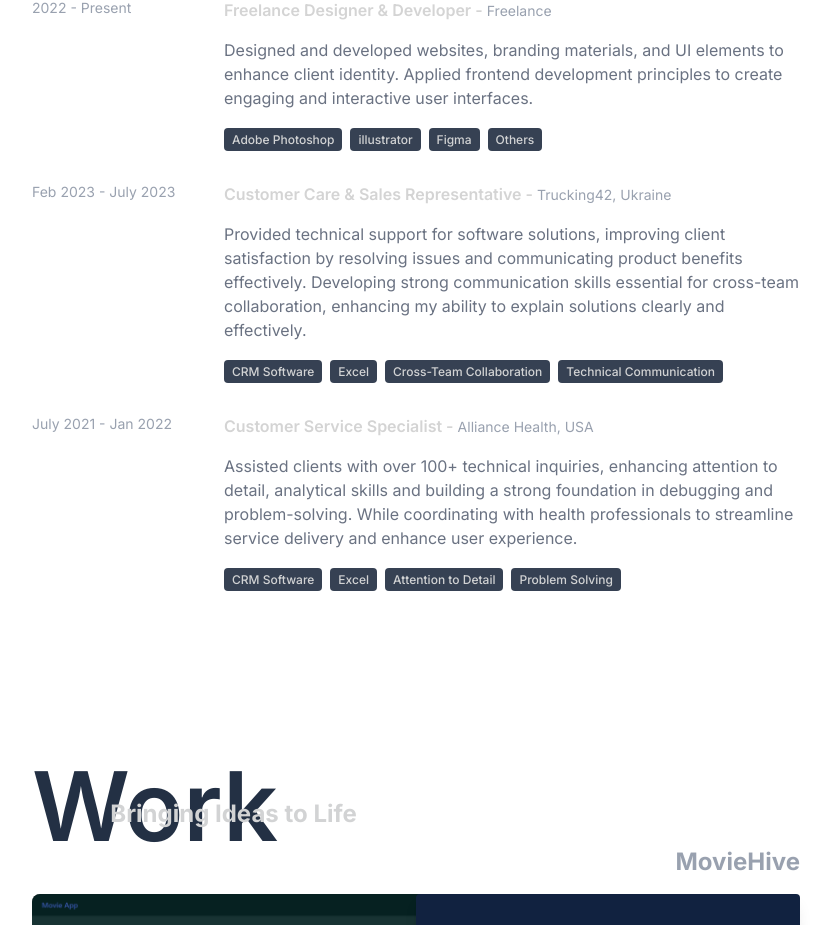
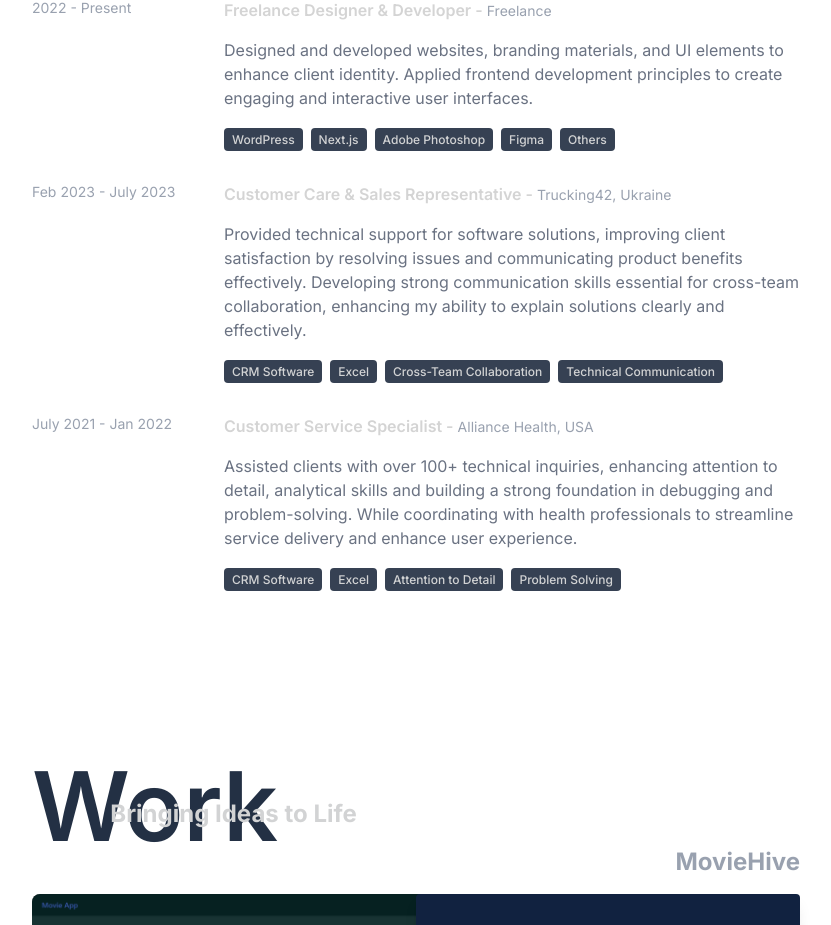
Before and after one commit to Gamson3/My-Portfolio-v2, a React (Vite) app: page / in a window 1280 px wide. Shown: the part 2072-2997 px from the top of the page, without its empty margins (224-1055 px from the left). Built offline with nearby package versions, Linux system fonts and the light colour scheme.

Commit message:
Update MovieHive live link and Tech Stack for freelance experien ce

```diff
--- a/src/constants/index.js
+++ b/src/constants/index.js
@@ -10,7 +10,7 @@ export const Experiences = [
     year: "2022 - Present",
     description: `Designed and developed websites, branding materials, and UI elements to enhance client identity.
     Applied frontend development principles to create engaging and interactive user interfaces.`,
-    technologies: ["Adobe Photoshop", "illustrator", "Figma", "Others"]
+    technologies: ["WordPress", "Next.js", "Adobe Photoshop", "Figma", "Others"]
 
 },{
     role: "Customer Care & Sales Representative ",
@@ -37,7 +37,7 @@ export const Projects = [
         description: "A React-based movie discovery app that allows users to browse popular movies, search for specific titles, and save favourites. Built with Vite, React Router, and The Movie Database (TMDb) API, it provides an intuitive interface for movie lovers.",
         technologies: ["React", "Vite", "CSS", "TMDb API"],
         github: "https://github.com/Gamson3/MovieHive",
-        live: "https://gamson3.github.io/MovieHive/"
+        live: "https://movie-hive-two.vercel.app/"
     },
     {
         title: "Portfolio Website",
```
